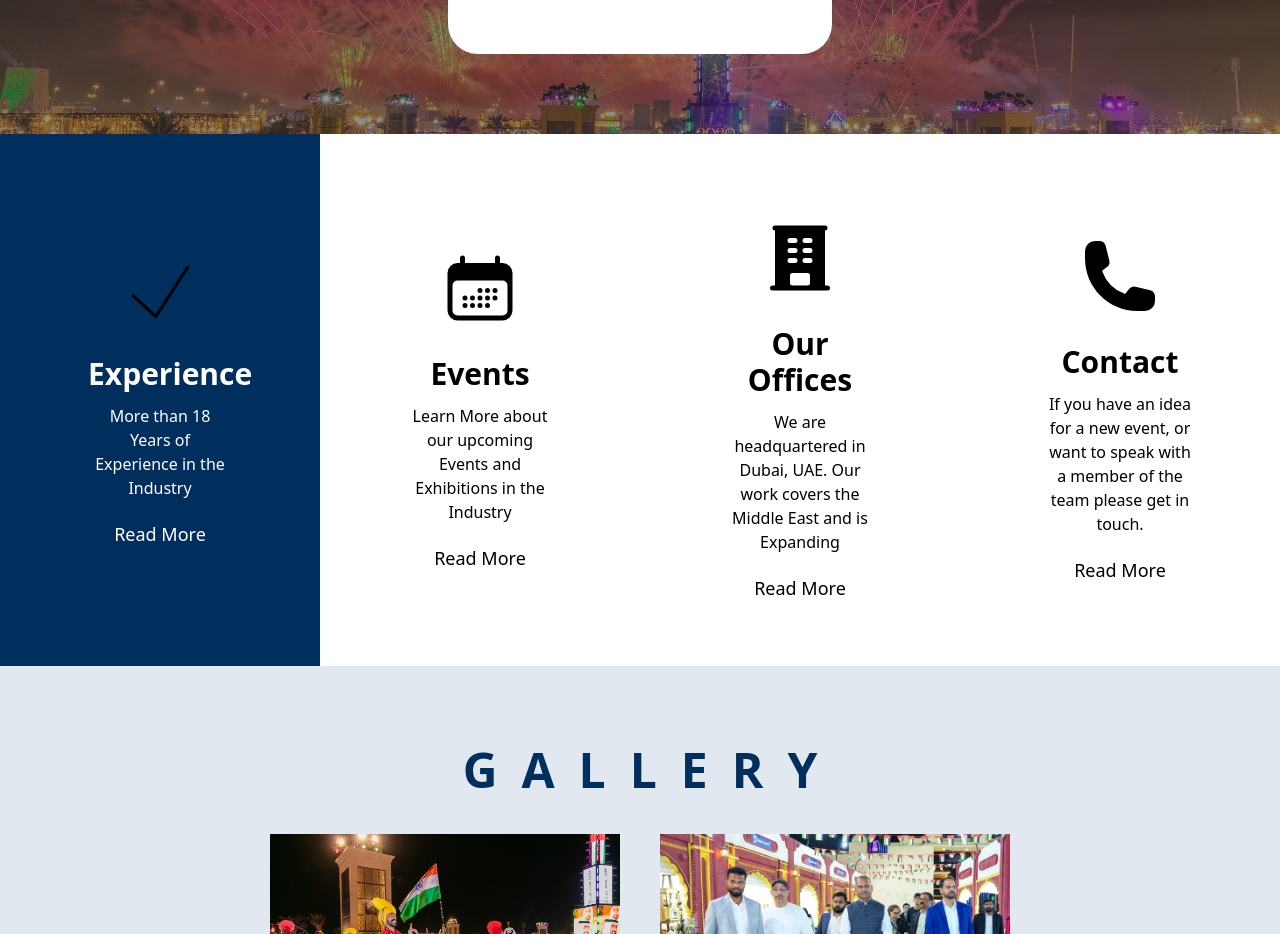
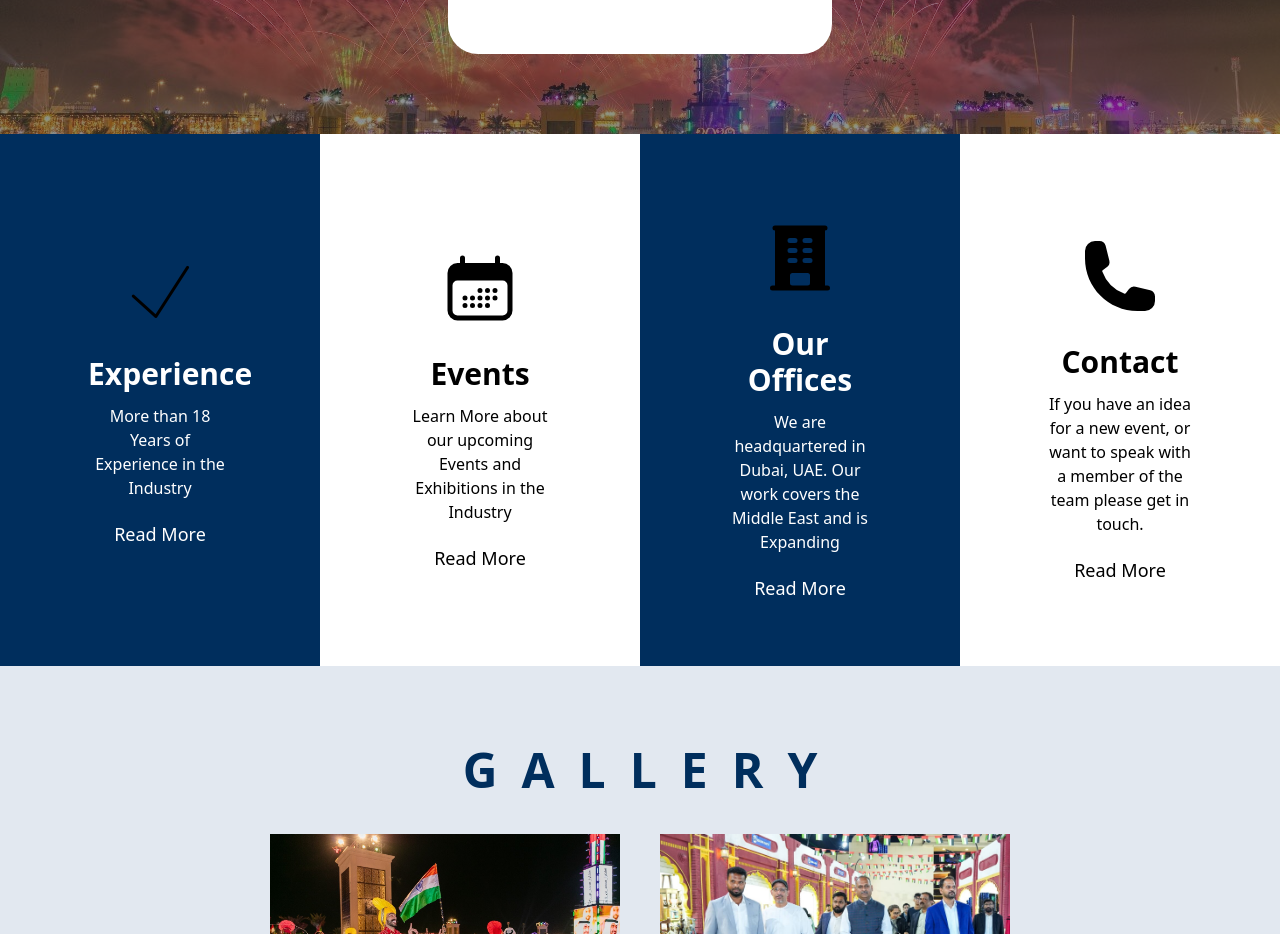
Before and after one commit to abhishekmohank/barakatexhibitions, a React (Vite) app: page / in a window 1280 px wide. Shown: the part 1320-2254 px from the top of the page. Built offline with nearby package versions, Linux system fonts and the light colour scheme.

Commit message:
bg color change

```diff
--- a/src/Components/Carousel.jsx
+++ b/src/Components/Carousel.jsx
@@ -45,7 +45,7 @@ const Carousel = () => {
           Read More
         </a>
       </div>
-      <div className="flex flex-col gap-2 md:w-1/4 items-center justify-center p-16 bg-white">
+      <div className="flex flex-col gap-2 md:w-1/4 items-center justify-center p-16 bg-[#002e5d]">
         <div className="py-5">
           <svg
             xmlns="http://www.w3.org/2000/svg"
@@ -60,7 +60,7 @@ const Carousel = () => {
             />
           </svg>
         </div>
-        <div className="w-3/4 text-center  ">
+        <div className="w-3/4 text-center  text-white">
           <h1 className="text-3xl font-semibold mb-3">Our Offices</h1>
           <p>
             We are headquartered in Dubai, UAE. Our work covers the Middle East
@@ -70,7 +70,7 @@ const Carousel = () => {
         <a
           target="blank"
           href="https://maps.app.goo.gl/WoK68Ef8w7Pjftxu9"
-          className="mt-3  text-lg hover:text-[#a60000]"
+          className="mt-3  text-lg text-white hover:text-gray-950"
         >
           Read More
         </a>
```
